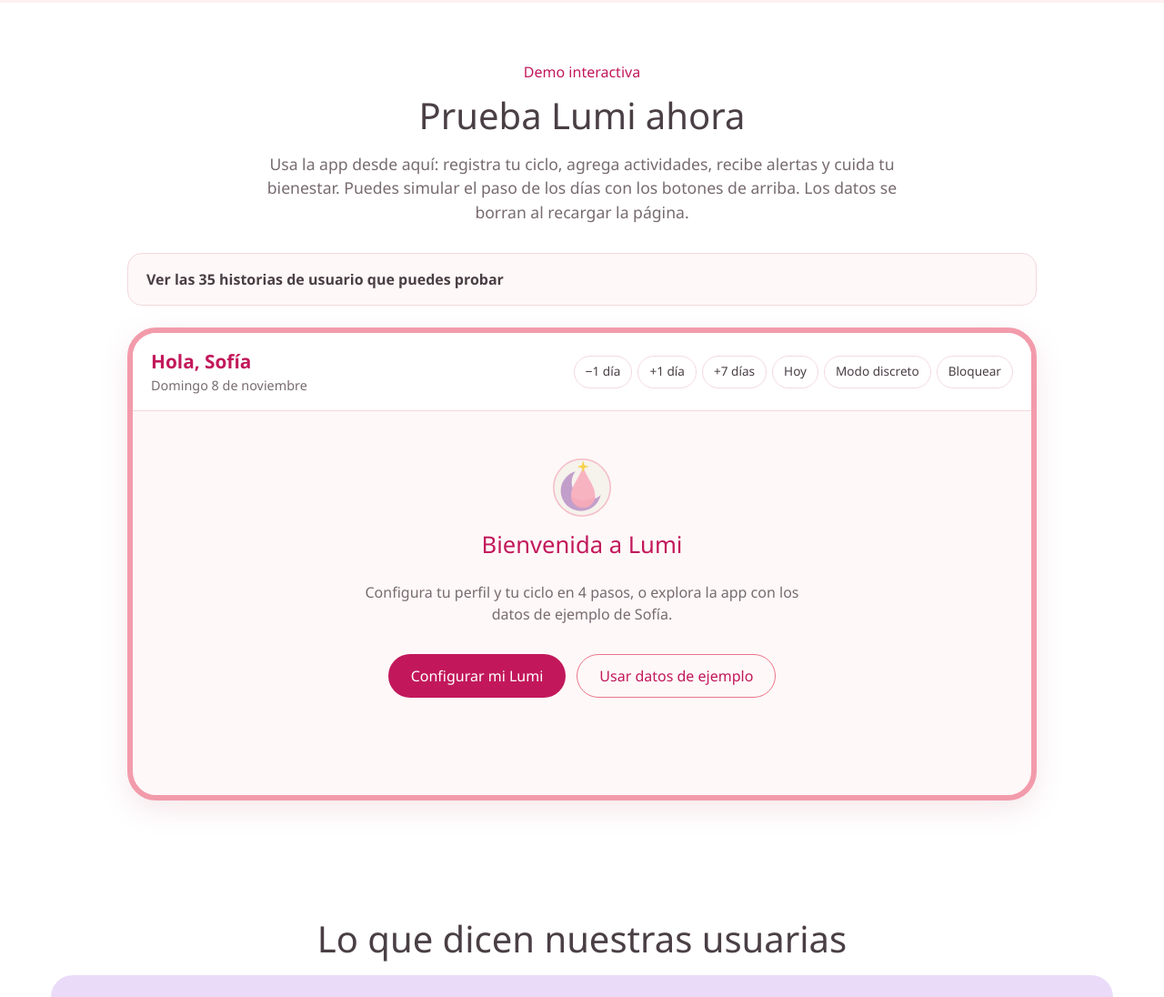
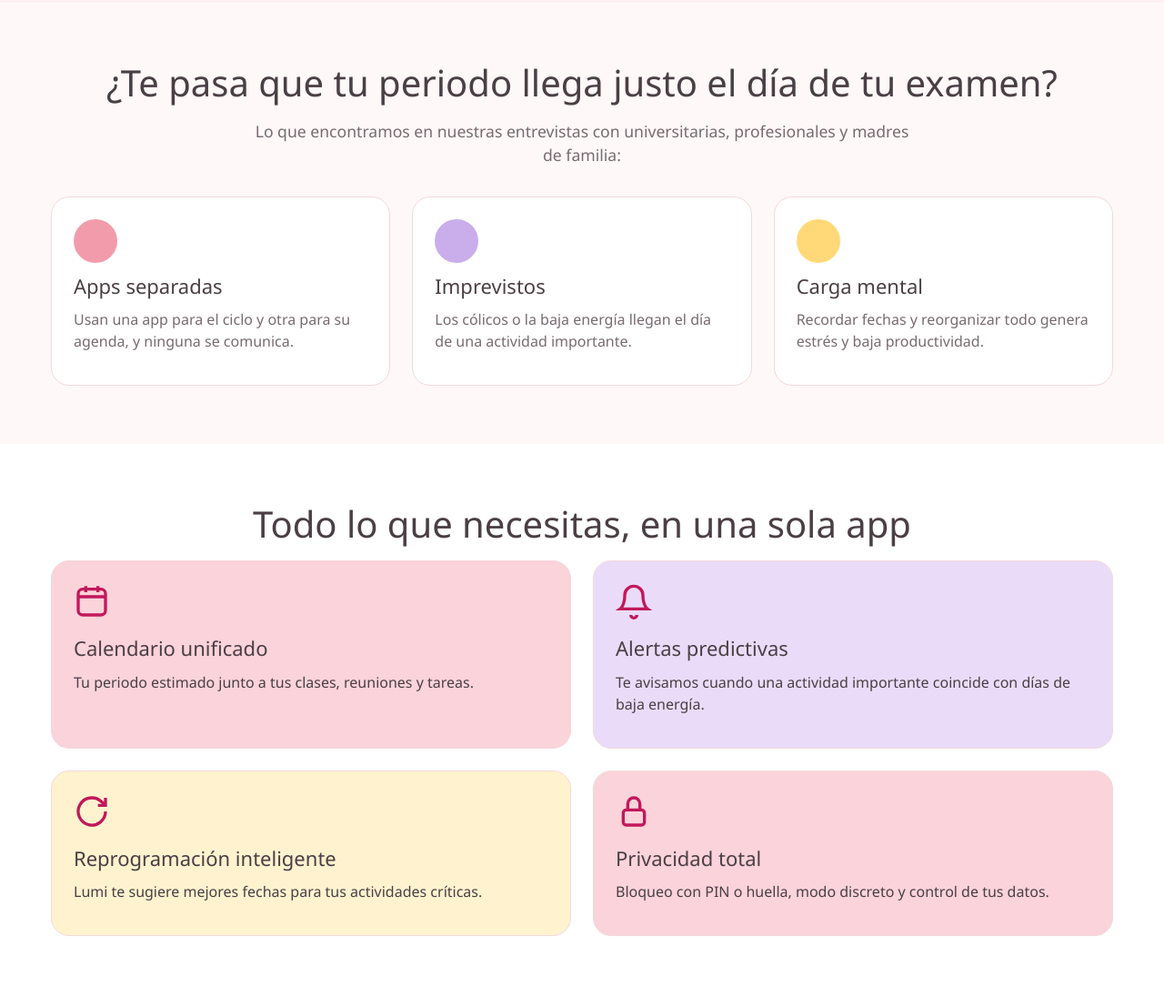
Before and after one commit to LUMI-UPC/Lumi-landing-page, a plain HTML site: page index.html in a window 1280 px wide. Shown: the part 830-1926 px from the top of the page at 91% size. Drawn offline with nearby package versions, Linux system fonts and the light colour scheme; a web font is replaced by a local one.

Commit message:
feat(problem): add problem and features sections

```diff
--- /dev/null
+++ b/css/sections/features.css
@@ -0,0 +1,3 @@
+/* Funcionalidades */
+.features .card { min-height: 140px; }
+.features__icon { width: 40px; height: 40px; margin-bottom: 12px; color: var(--color-accent); }
--- /dev/null
+++ b/css/sections/problem.css
@@ -0,0 +1,4 @@
+/* Problema */
+.problem__icon { display: block; width: 48px; height: 48px; border-radius: 50%; background: #f29bab; margin-bottom: 12px; }
+.problem .card:nth-child(2) .problem__icon { background: #c9aeeb; }
+.problem .card:nth-child(3) .problem__icon { background: #ffd978; }
--- a/index.html
+++ b/index.html
@@ -20,6 +20,8 @@
   <!-- Estilos por sección -->
   <link rel="stylesheet" href="css/sections/header.css">
   <link rel="stylesheet" href="css/sections/hero.css">
+  <link rel="stylesheet" href="css/sections/problem.css">
+  <link rel="stylesheet" href="css/sections/features.css">
   <link rel="stylesheet" href="css/sections/try-lumi.css">
   <link rel="stylesheet" href="css/sections/testimonials.css">
   <link rel="stylesheet" href="css/sections/about-us.css">
@@ -93,6 +95,62 @@
           <div class="phone__block phone__block--yellow">
             <span>Tu periodo llegaría en 19 días</span>
           </div>
+        </div>
+      </div>
+    </section>
+
+    <!-- Problema -->
+    <section class="section problem" id="problem" aria-labelledby="problem-title">
+      <div class="container">
+        <h2 class="section__title" id="problem-title">¿Te pasa que tu periodo llega justo el día de tu examen?</h2>
+        <p class="section__subtitle">
+          Lo que encontramos en nuestras entrevistas con universitarias, profesionales y madres de familia:
+        </p>
+        <div class="grid-3">
+          <article class="card">
+            <span class="problem__icon" aria-hidden="true"></span>
+            <h3>Apps separadas</h3>
+            <p>Usan una app para el ciclo y otra para su agenda, y ninguna se comunica.</p>
+          </article>
+          <article class="card">
+            <span class="problem__icon" aria-hidden="true"></span>
+            <h3>Imprevistos</h3>
+            <p>Los cólicos o la baja energía llegan el día de una actividad importante.</p>
+          </article>
+          <article class="card">
+            <span class="problem__icon" aria-hidden="true"></span>
+            <h3>Carga mental</h3>
+            <p>Recordar fechas y reorganizar todo genera estrés y baja productividad.</p>
+          </article>
+        </div>
+      </div>
+    </section>
+
+    <!-- Funcionalidades -->
+    <section class="section section--white features" id="features" aria-labelledby="features-title">
+      <div class="container">
+        <h2 class="section__title" id="features-title">Todo lo que necesitas, en una sola app</h2>
+        <div class="grid-2">
+          <article class="card card--pink">
+            <svg class="features__icon" viewBox="0 0 24 24" fill="none" stroke="currentColor" stroke-width="2" aria-hidden="true"><rect x="3" y="4" width="18" height="17" rx="3"/><path d="M3 9h18M8 2v4M16 2v4"/></svg>
+            <h3>Calendario unificado</h3>
+            <p>Tu periodo estimado junto a tus clases, reuniones y tareas.</p>
+          </article>
+          <article class="card card--lilac">
+            <svg class="features__icon" viewBox="0 0 24 24" fill="none" stroke="currentColor" stroke-width="2" aria-hidden="true"><path d="M6 8a6 6 0 1 1 12 0c0 7 3 9 3 9H3s3-2 3-9"/><path d="M10 21a2 2 0 0 0 4 0"/></svg>
+            <h3>Alertas predictivas</h3>
+            <p>Te avisamos cuando una actividad importante coincide con días de baja energía.</p>
+          </article>
+          <article class="card card--yellow">
+            <svg class="features__icon" viewBox="0 0 24 24" fill="none" stroke="currentColor" stroke-width="2" aria-hidden="true"><path d="M21 12a9 9 0 1 1-3-6.7L21 8"/><path d="M21 3v5h-5"/></svg>
+            <h3>Reprogramación inteligente</h3>
+            <p>Lumi te sugiere mejores fechas para tus actividades críticas.</p>
+          </article>
+          <article class="card card--pink">
+            <svg class="features__icon" viewBox="0 0 24 24" fill="none" stroke="currentColor" stroke-width="2" aria-hidden="true"><rect x="5" y="11" width="14" height="10" rx="2"/><path d="M8 11V7a4 4 0 0 1 8 0v4"/></svg>
+            <h3>Privacidad total</h3>
+            <p>Bloqueo con PIN o huella, modo discreto y control de tus datos.</p>
+          </article>
         </div>
       </div>
     </section>
```
